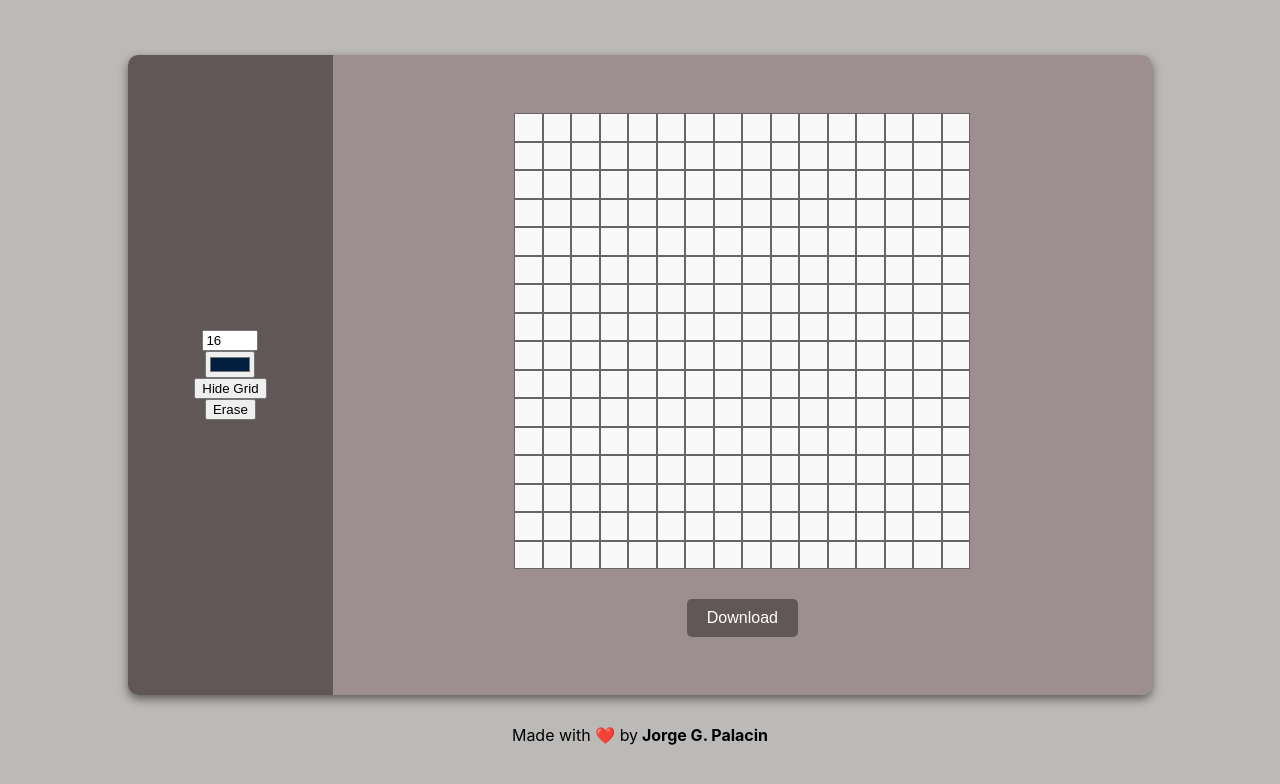
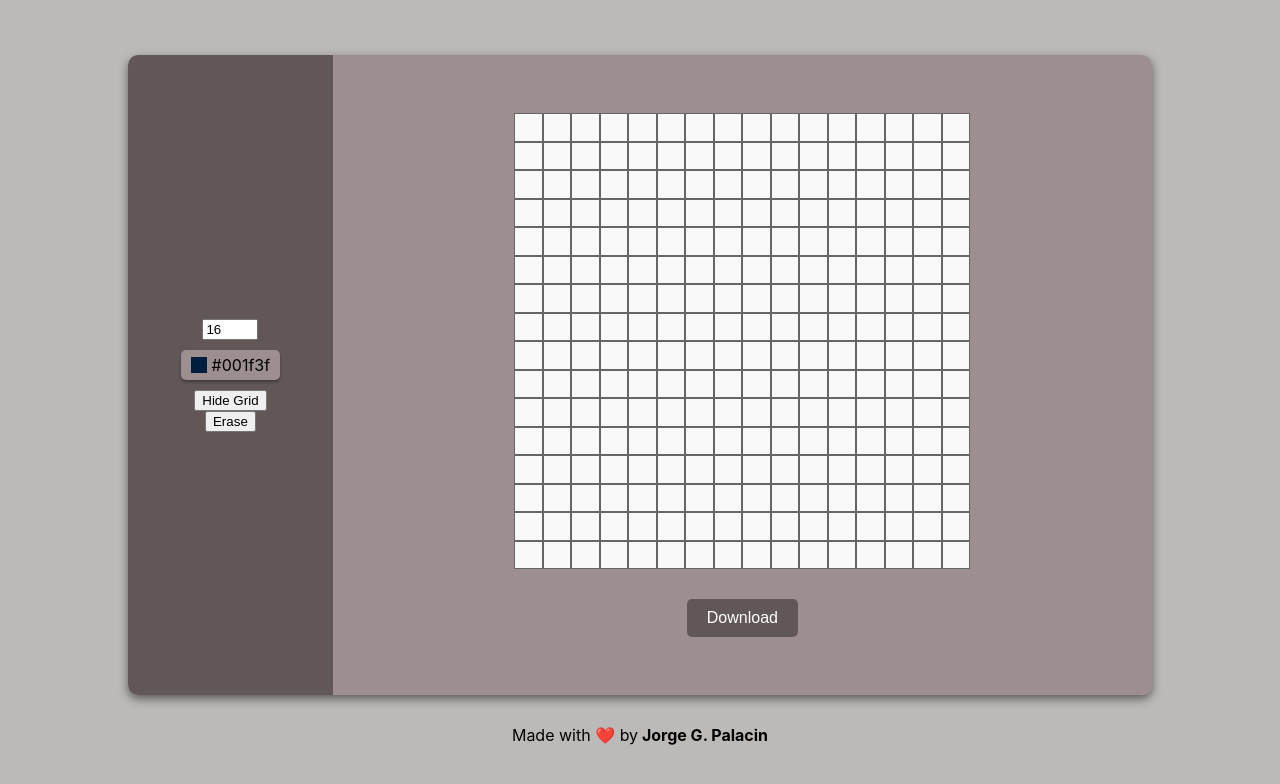
Before and after one commit to jotagep/PixelDrawer, a React (Create React App) app: page / in a window 1280 px wide. Shown: the top 784 px of the page. Built offline with nearby package versions, Linux system fonts and the light colour scheme.

Commit message:
Added coloBtn component & chromePicker

```diff
--- /dev/null
+++ b/src/components/ColorBtn/ColorBtn.css
@@ -0,0 +1,10 @@
+.btnColor {
+    display: flex;
+    align-items: center;
+    margin: 10px 0;
+    padding: 5px 10px;
+    background-color: #9d8f8f;
+    border-radius: 5px;
+    box-shadow: 0 2px 3px rgba(0,0,0,.35);
+    cursor: pointer;
+}
--- /dev/null
+++ b/src/components/ColorBtn/ColorBtn.js
@@ -0,0 +1,66 @@
+import React, { Component } from 'react';
+
+import { ChromePicker } from 'react-color';
+import './ColorBtn.css';
+
+class ColorBtn extends Component {
+
+    state = {
+        displayPicker: false
+    }
+
+    handlerColorPicker = () => {
+        this.setState({displayPicker: !this.state.displayPicker});
+    }
+
+    handleClose = () => {
+        this.setState({displayPicker: false});
+    }
+
+    render() {
+
+        const popover = {
+            position: 'absolute',
+            right: '-100%',
+            zIndex: 2
+        };
+
+        const backdrop = {
+            position: 'fixed',
+            top: '0px',
+            right: '0px',
+            left: '0px',
+            bottom: '0px'
+        }
+
+        const showColor = {
+            display: 'inline-block',
+            marginRight: '5px',
+            width: '1rem',
+            height: '1rem',
+            backgroundColor: this.props.color
+        }
+
+        let picker = null;
+
+        if (this.state.displayPicker) {
+            picker = (
+                <div style= {popover}>
+                    <div style={backdrop} onClick={this.handleClose}></div>
+                    <ChromePicker  color={this.props.color} onChange={this.props.changeColor} />
+                </div>
+            );
+        }
+
+        return (
+            <React.Fragment>
+                <div className="btnColor" onClick={this.handlerColorPicker}>
+                    <span style={showColor} /> {this.props.color}
+                </div>
+                {picker}
+            </React.Fragment>
+        );
+    }
+}
+
+export default ColorBtn;
--- a/src/components/Sidebar/Sidebar.css
+++ b/src/components/Sidebar/Sidebar.css
@@ -1,5 +1,6 @@
 .Sidebar {
     display: flex;
+    position: relative;
     flex-direction: column;
     justify-content: center;
     align-items: center;
--- a/src/components/Sidebar/Sidebar.js
+++ b/src/components/Sidebar/Sidebar.js
@@ -1,11 +1,12 @@
 import React from 'react';
 import './Sidebar.css';
+import ColorBtn from '../ColorBtn/ColorBtn';
 
 const sidebar = (props) => {
     return (
         <div className="Sidebar">
             <input type="number" defaultValue={props.number} onInput={props.changeNumber} min='4' max='50'/>
-            <input type="color" defaultValue={props.color} onChange={props.changeColor}/>
+            <ColorBtn color={props.color} changeColor={props.changeColor} />
             <button onClick={props.toggleGrid}>
                 {props.grid ? 'Hide Grid': 'Show Grid'}
             </button>
--- a/src/containers/Panel/Panel.js
+++ b/src/containers/Panel/Panel.js
@@ -21,8 +21,8 @@ class Panel extends Component {
         }
     }
 
-    changeColor = (e) => {
-        const newColor = e.target.value;
+    changeColor = (color) => {
+        const newColor = color.hex;
         this.setState({color: newColor});
     }
 
```
Also changed, not shown: 1 other file (tests, documents, lock files or other folders).
